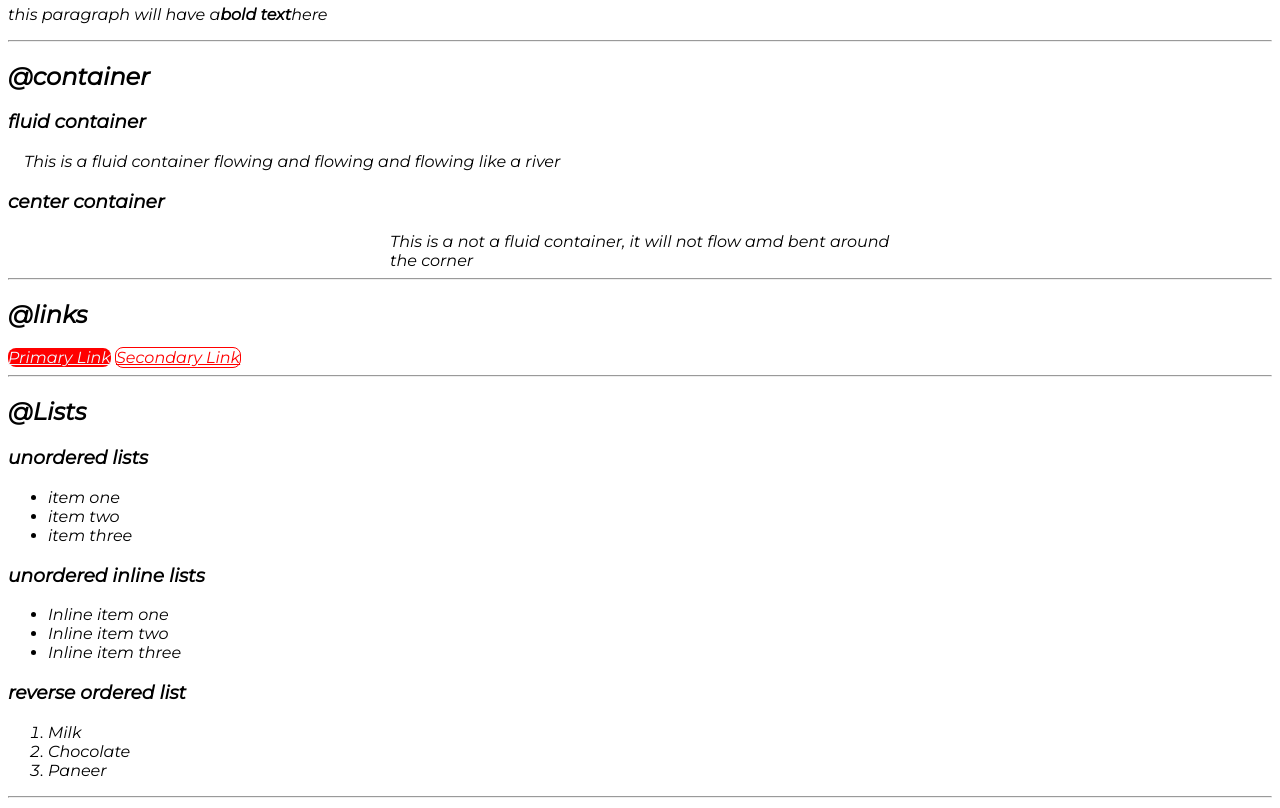
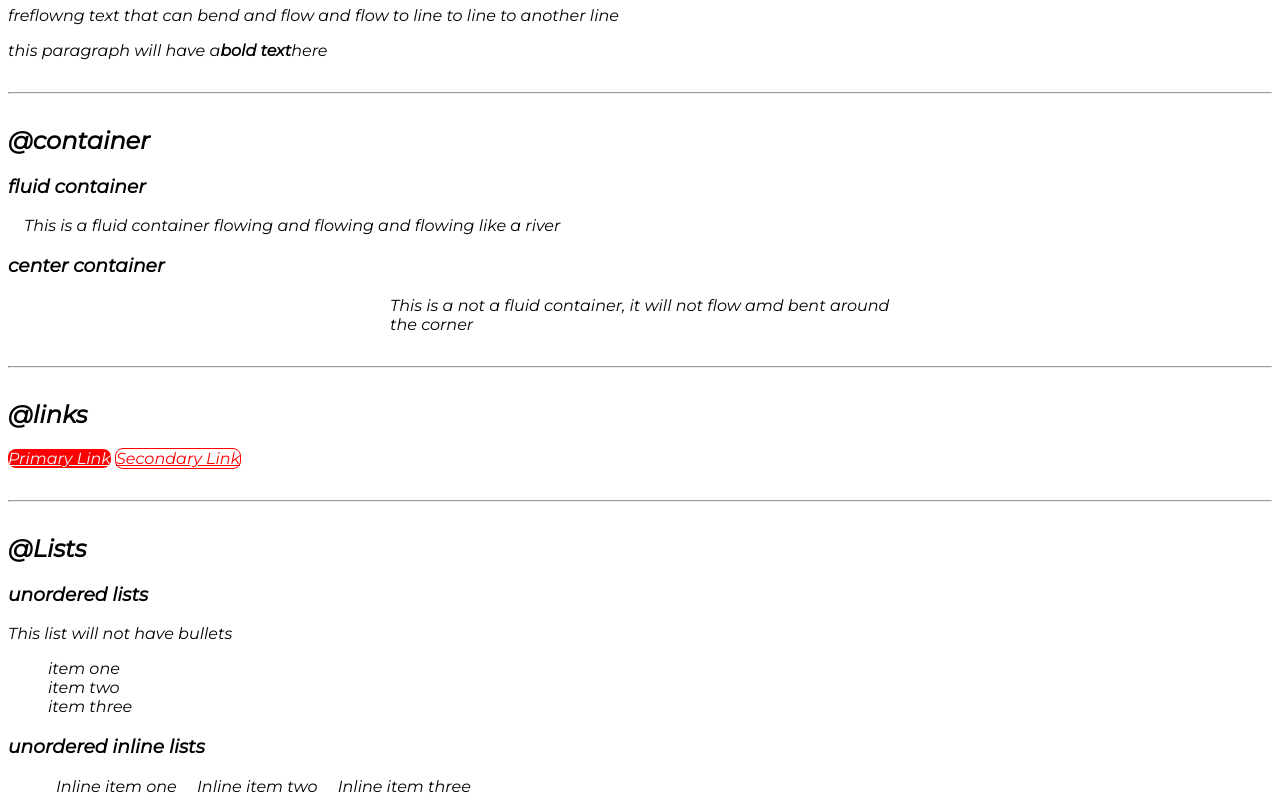
Before and after one commit to jaydawande/NeoGCamp-Lesson03, a plain HTML site: page index.html in a window 1280 px wide. Shown: the part 307-1115 px from the top of the page. Drawn offline with Linux system fonts and the light colour scheme.

Commit message:
list attribute updated

```diff
--- a/index.html
+++ b/index.html
@@ -42,8 +42,9 @@
     <h2>@Lists</h2>
 
     <h3>unordered lists</h3>
+    <p>This list will not have bullets</p>
 
-    <ul>
+    <ul class="list-non-bullet">
         <li>item one</li>
         <li>item two</li>
         <li>item three</li>
@@ -52,15 +53,15 @@
 
     <h3>unordered inline lists</h3>
 
-    <ul>
-        <li>Inline item one</li>
-        <li>Inline item two</li>
-        <li>Inline item three</li>
+    <ul class="list-non-bullet">
+        <li class="list-itme-inline">Inline item one</li>
+        <li class="list-itme-inline">Inline item two</li>
+        <li class="list-itme-inline">Inline item three</li>
     </ul>
 
     <h3> reverse ordered list</h3>
 
-    <ol>
+    <ol reversed>
         <li>Milk</li>
         <li>Chocolate</li>
         <li>Paneer</li>
--- a/styles.css
+++ b/styles.css
@@ -7,6 +7,10 @@
 
 body {
     font-family: 'Montserrat', sans-serif;
+}
+
+hr {
+    margin: 2rem 0rem;
 }
 
 .container{
@@ -35,3 +39,14 @@ body {
     border: 1px solid var(--primary-color);
     color: var(--primary-color);
 }
+
+/**lists**/
+
+.list-non-bullet {
+    list-style: none;
+}
+
+.list-itme-inline {
+    display: inline;
+    padding: 0rem 0.5rem;
+}
```
